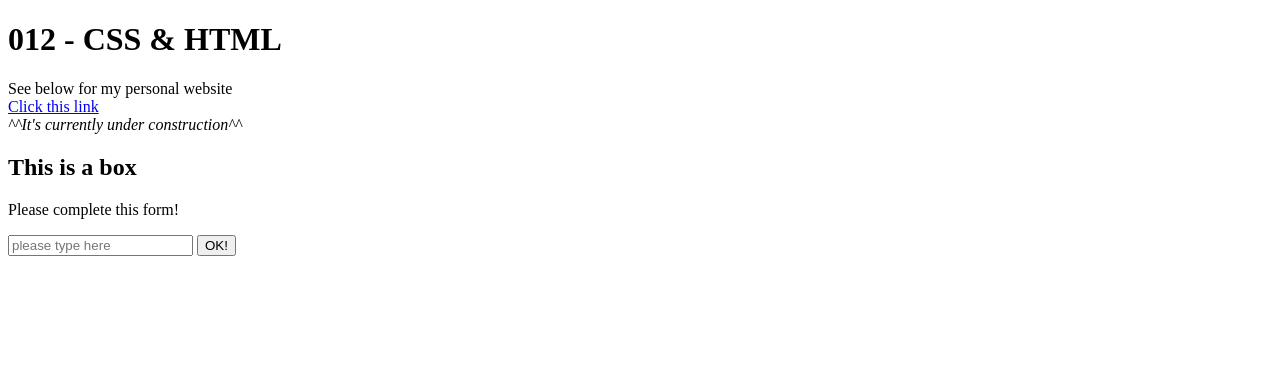
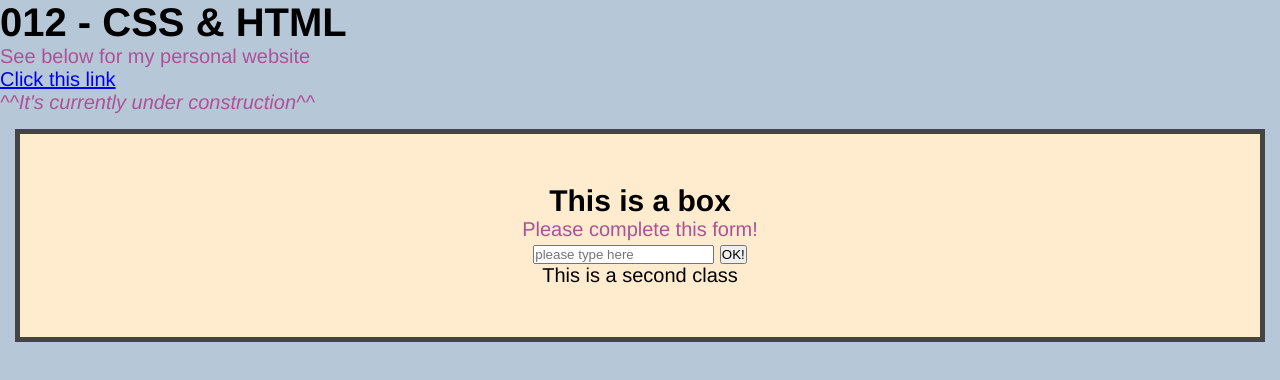
Before and after one commit to tylerxjarvis/learning-javascript, a plain HTML site: page 01-miscellaneous/012-css-and-html/index.html in a window 1280 px wide. Drawn offline with Linux system fonts and the light colour scheme.

Commit message:
learning content

```diff
--- a/01-miscellaneous/012-css-and-html/index.html
+++ b/01-miscellaneous/012-css-and-html/index.html
@@ -4,6 +4,7 @@
     <meta charset="UTF-8" />
     <meta name="viewport" content="width=device-width, initial-scale=1.0" />
     <title>012 - CSS & HTML</title>
+    <link href="style.css" rel="stylesheet" />
   </head>
   <body>
     <h1>012 - CSS & HTML</h1>
@@ -18,9 +19,10 @@
 
     <form id="test-box">
       <h2>This is a box</h2>
-      <p class="second">Please complete this form!</p>
+      <p class="first">Please complete this form!</p>
       <input type="text" placeholder="please type here" />
       <button>OK!</button>
+      <p class="second">This is a second class</p>
     </form>
   </body>
 </html>
--- /dev/null
+++ b/01-miscellaneous/012-css-and-html/style.css
@@ -0,0 +1,27 @@
+* {
+  margin: 0;
+  padding: 0;
+  box-sizing: border-box;
+}
+
+body {
+  background-color: rgb(182, 200, 215);
+  font-family: "Franklin Gothic Medium", "Arial Narrow", Arial, sans-serif;
+  font-size: 20px;
+}
+
+h1 {
+  font-size: 40px;
+}
+
+.first {
+  color: rgb(172, 82, 151);
+}
+
+#test-box {
+  background-color: blanchedalmond;
+  border: 5px solid #444;
+  margin: 15px;
+  padding: 50px;
+  text-align: center;
+}
```
